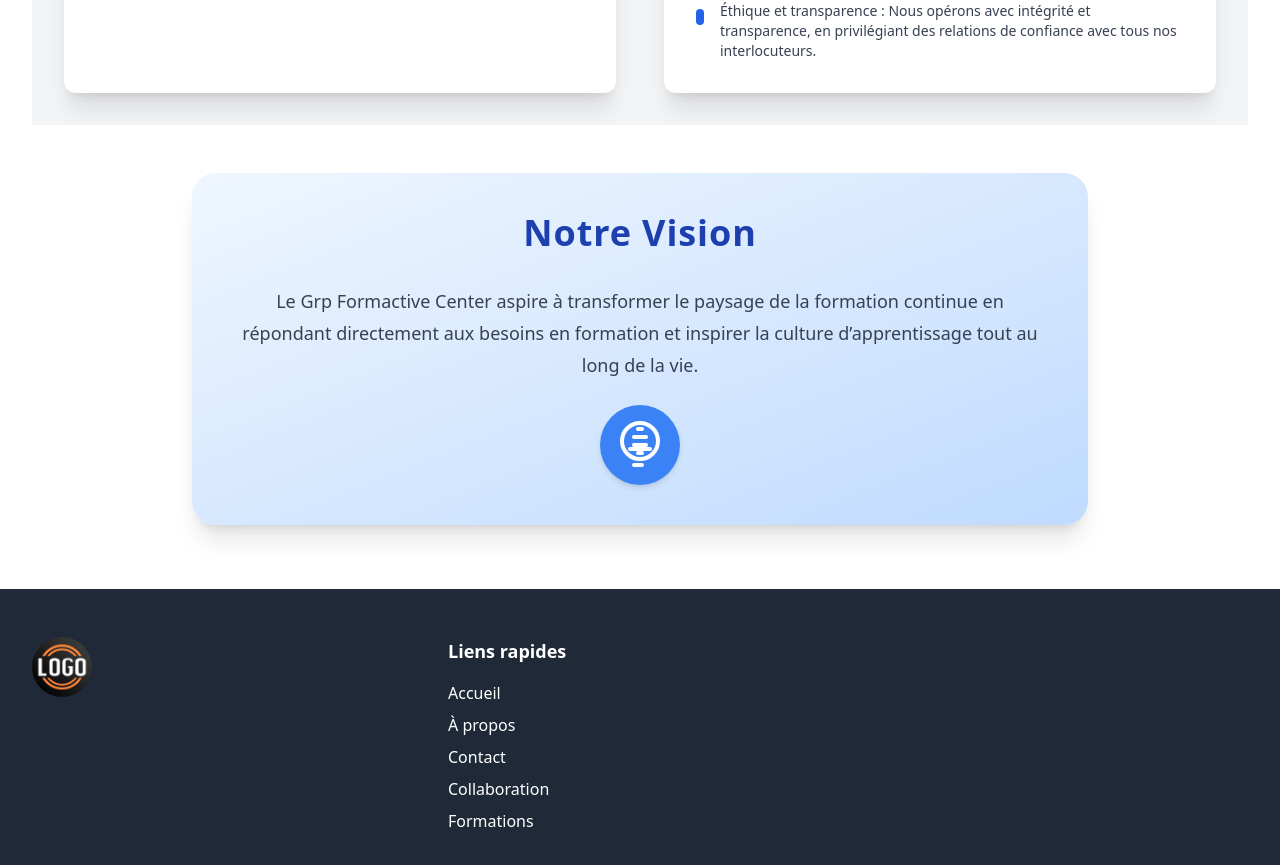
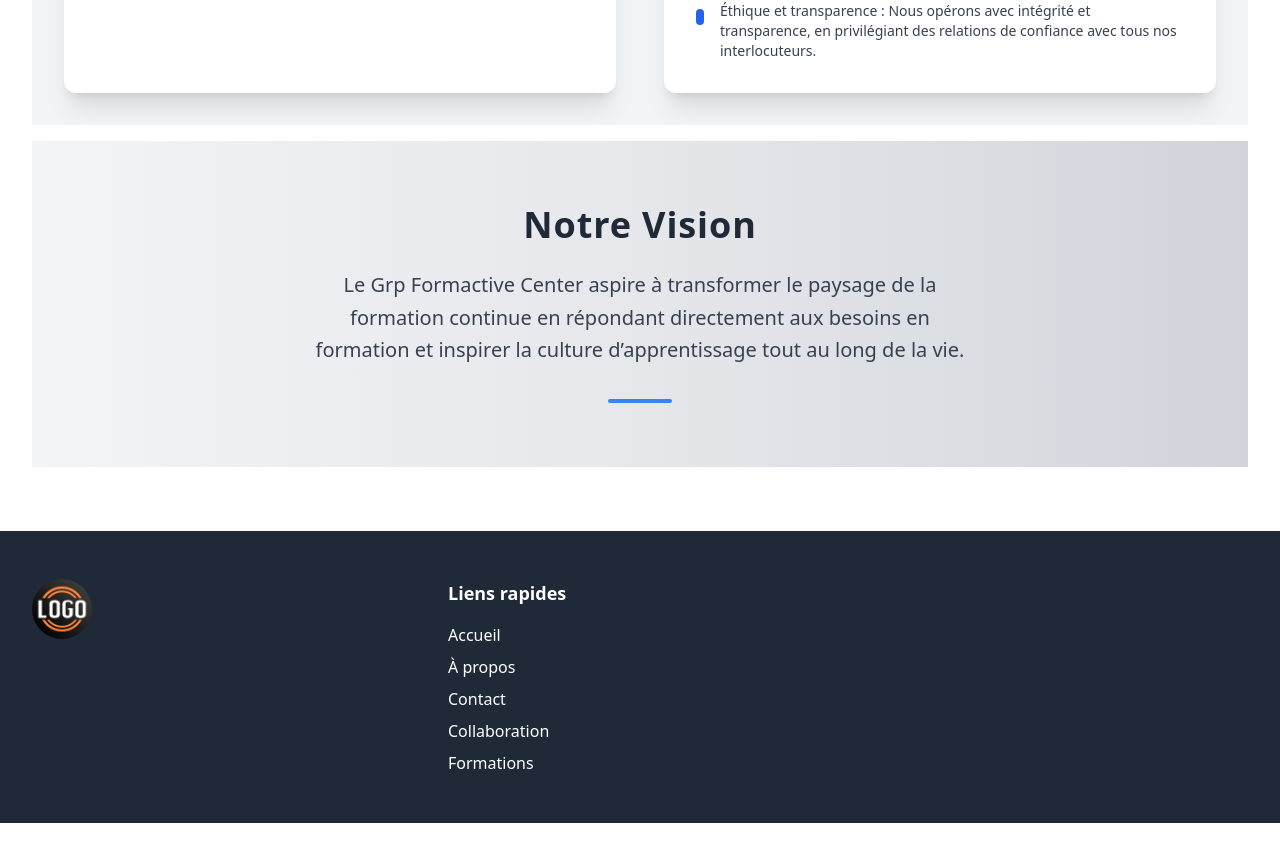
Before and after one commit to aymentigui/ecole-v2, a Next.js app: page /a-propos in a window 1280 px wide. Shown: the part 901-1766 px from the top of the page. After the commit the page ends 1724 px from the top, so only its background shows below. Built offline with nearby package versions, Linux system fonts and the light colour scheme; no server answers; the database is empty.

Commit message:
fix prblm and design

```diff
--- a/src/app/(public)/a-propos/page.tsx
+++ b/src/app/(public)/a-propos/page.tsx
@@ -118,42 +118,19 @@ individus, de développement personnel et professionnel`)
               </ul>
             </motion.div>
           </div>
-          <motion.div
-            className="mt-12 mx-4 md:mx-auto max-w-4xl bg-gradient-to-br from-blue-50 to-blue-200 p-10 rounded-3xl shadow-xl transform hover:scale-105 transition-transform duration-300"
-            initial={{ opacity: 0, y: 50 }}
-            animate={{ opacity: 1, y: 0 }}
-            transition={{ delay: 0.3, duration: 0.6 }}
-          >
-            <h2 className="text-4xl font-bold text-blue-800 mb-8 text-center tracking-wide">
-              Notre Vision
-            </h2>
-            <p className="text-lg text-gray-700 leading-8 mb-6 text-center">
-              Le Grp Formactive Center aspire à transformer le paysage de la formation continue en répondant directement aux besoins en formation et inspirer la culture d’apprentissage tout au long de la vie.
-            </p>
-            <motion.div
-              className="flex items-center justify-center mt-6"
-              initial={{ opacity: 0, scale: 0.8 }}
-              animate={{ opacity: 1, scale: 1 }}
-              transition={{ delay: 0.5, duration: 0.5 }}
-            >
-              <div className="w-20 h-20 bg-blue-500 rounded-full flex items-center justify-center shadow-md">
-                <svg
-                  xmlns="http://www.w3.org/2000/svg"
-                  className="h-12 w-12 text-white"
-                  fill="none"
-                  viewBox="0 0 24 24"
-                  stroke="currentColor"
-                  strokeWidth={2}
-                >
-                  <path
-                    strokeLinecap="round"
-                    strokeLinejoin="round"
-                    d="M9 12h6m2 2H7m8-6H9m4-4h-2m2 12h-2m2 6H9m12-12a9 9 0 11-18 0 9 9 0 0118 0z"
-                  />
-                </svg>
+          <section className="py-16 bg-gradient-to-r from-gray-100 via-gray-200 to-gray-300">
+            <div className="max-w-7xl mx-auto px-6 sm:px-8 lg:px-12">
+              <h2 className="text-4xl font-extrabold text-center text-gray-800 mb-6 tracking-wide">
+                Notre Vision
+              </h2>
+              <p className="text-xl text-gray-700 text-center max-w-2xl mx-auto mb-8 leading-relaxed">
+                Le Grp Formactive Center aspire à transformer le paysage de la formation continue en répondant directement aux besoins en formation et inspirer la culture d’apprentissage tout au long de la vie.
+              </p>
+              <div className="flex justify-center">
+                <div className="w-16 h-1 bg-blue-500 rounded-full"></div>
               </div>
-            </motion.div>
-          </motion.div>
+            </div>
+          </section>
         </div>
       </main>
       <Footer />
--- a/src/app/page.tsx
+++ b/src/app/page.tsx
@@ -222,7 +222,7 @@ export default function Home() {
           {slides.map((slide, index) => (
             <motion.div
               key={index}
-              className="absolute h-full w-full inset-0"
+              className="absolute flex justify-center items-center h-full w-full inset-0"
               initial={{ opacity: 0 }}
               animate={{ opacity: index === currentSlide ? 1 : 0 }}
               transition={{ duration: 0.5 }}
@@ -256,7 +256,7 @@ export default function Home() {
                           animate={{ opacity: 1, y: 0 }}
                           exit={{ opacity: 0, y: -50 }}
                           transition={{ duration: 0.5 }}
-                        ><Link href={`/collaborations/${collab.id??"0"}`}>
+                        ><Link href={`/collaborations/${collab.id ?? "0"}`}>
                             {collab.photo && <img
                               src={collab.photo}
                               alt={collab.name}
@@ -271,7 +271,7 @@ export default function Home() {
                               </p>}
                               {(collab.price || collab.price != 0) &&
                                 <p className="font-bold text-lg mb-2">{collab.price + ".00 DA"}</p>}
-                                <p>{isSmallScreen?collab.remarks.substring(0, 100) :collab.remarks.substring(0, 200)  }</p>
+                              <p>{isSmallScreen ? collab.remarks.substring(0, 100) : collab.remarks.substring(0, 200)}</p>
                             </div>
                           </Link>
                         </motion.div>
@@ -332,7 +332,7 @@ export default function Home() {
                             </p>}
                             {(formation.price || formation.price != 0) &&
                               <p className="font-bold text-lg mb-2">{formation.price + ".00 DA"}</p>}
-                            <p>{isSmallScreen?formation.remarks.substring(0, 100) :formation.remarks.substring(0, 200)  }</p>
+                            <p>{isSmallScreen ? formation.remarks.substring(0, 100) : formation.remarks.substring(0, 200)}</p>
                           </div>
                         </Link>
                       </motion.div>
@@ -426,42 +426,19 @@ export default function Home() {
             </ul>
           </motion.div>
         </div>
-        <motion.div
-          className="mt-12 mx-4 md:mx-auto max-w-4xl bg-gradient-to-br from-blue-50 to-blue-200 p-10 rounded-3xl shadow-xl transform hover:scale-105 transition-transform duration-300"
-          initial={{ opacity: 0, y: 50 }}
-          animate={{ opacity: 1, y: 0 }}
-          transition={{ delay: 0.3, duration: 0.6 }}
-        >
-          <h2 className="text-4xl font-bold text-blue-800 mb-8 text-center tracking-wide">
-            Notre Vision
-          </h2>
-          <p className="text-lg text-gray-700 leading-8 mb-6 text-center">
-            Le Grp Formactive Center aspire à transformer le paysage de la formation continue en répondant directement aux besoins en formation et inspirer la culture d’apprentissage tout au long de la vie.
-          </p>
-          <motion.div
-            className="flex items-center justify-center mt-6"
-            initial={{ opacity: 0, scale: 0.8 }}
-            animate={{ opacity: 1, scale: 1 }}
-            transition={{ delay: 0.5, duration: 0.5 }}
-          >
-            <div className="w-20 h-20 bg-blue-500 rounded-full flex items-center justify-center shadow-md">
-              <svg
-                xmlns="http://www.w3.org/2000/svg"
-                className="h-12 w-12 text-white"
-                fill="none"
-                viewBox="0 0 24 24"
-                stroke="currentColor"
-                strokeWidth={2}
-              >
-                <path
-                  strokeLinecap="round"
-                  strokeLinejoin="round"
-                  d="M9 12h6m2 2H7m8-6H9m4-4h-2m2 12h-2m2 6H9m12-12a9 9 0 11-18 0 9 9 0 0118 0z"
-                />
-              </svg>
+        <section className="py-16 bg-gradient-to-r from-gray-100 via-gray-200 to-gray-300">
+          <div className="max-w-7xl mx-auto px-6 sm:px-8 lg:px-12">
+            <h2 className="text-4xl font-extrabold text-center text-gray-800 mb-6 tracking-wide">
+              Notre Vision
+            </h2>
+            <p className="text-xl text-gray-700 text-center max-w-2xl mx-auto mb-8 leading-relaxed">
+              Le Grp Formactive Center aspire à transformer le paysage de la formation continue en répondant directement aux besoins en formation et inspirer la culture d’apprentissage tout au long de la vie.
+            </p>
+            <div className="flex justify-center">
+              <div className="w-16 h-1 bg-blue-500 rounded-full"></div>
             </div>
-          </motion.div>
-        </motion.div>
+          </div>
+        </section>
 
         {/* Contact Form Section */}
         <section className="py-16">
```
